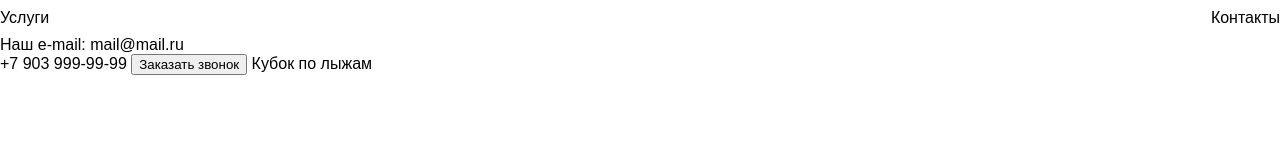
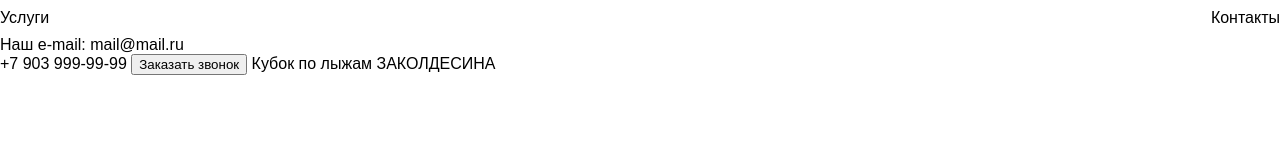
Before and after one commit to Alexey0161/special-app, a plain HTML site: page index.html in a window 1280 px wide. Drawn offline with Linux system fonts and the light colour scheme.

Commit message:
Добавил Заколдесину

```diff
--- a/index.html
+++ b/index.html
@@ -21,6 +21,7 @@
             <a href="tel:+79039999999">+7 903 999-99-99</a>
             <button>Заказать звонок</button
         <ski> Кубок по лыжам
+        <ht> ЗАКОЛДЕСИНА
         </div>
     </header>
 </body>
```
